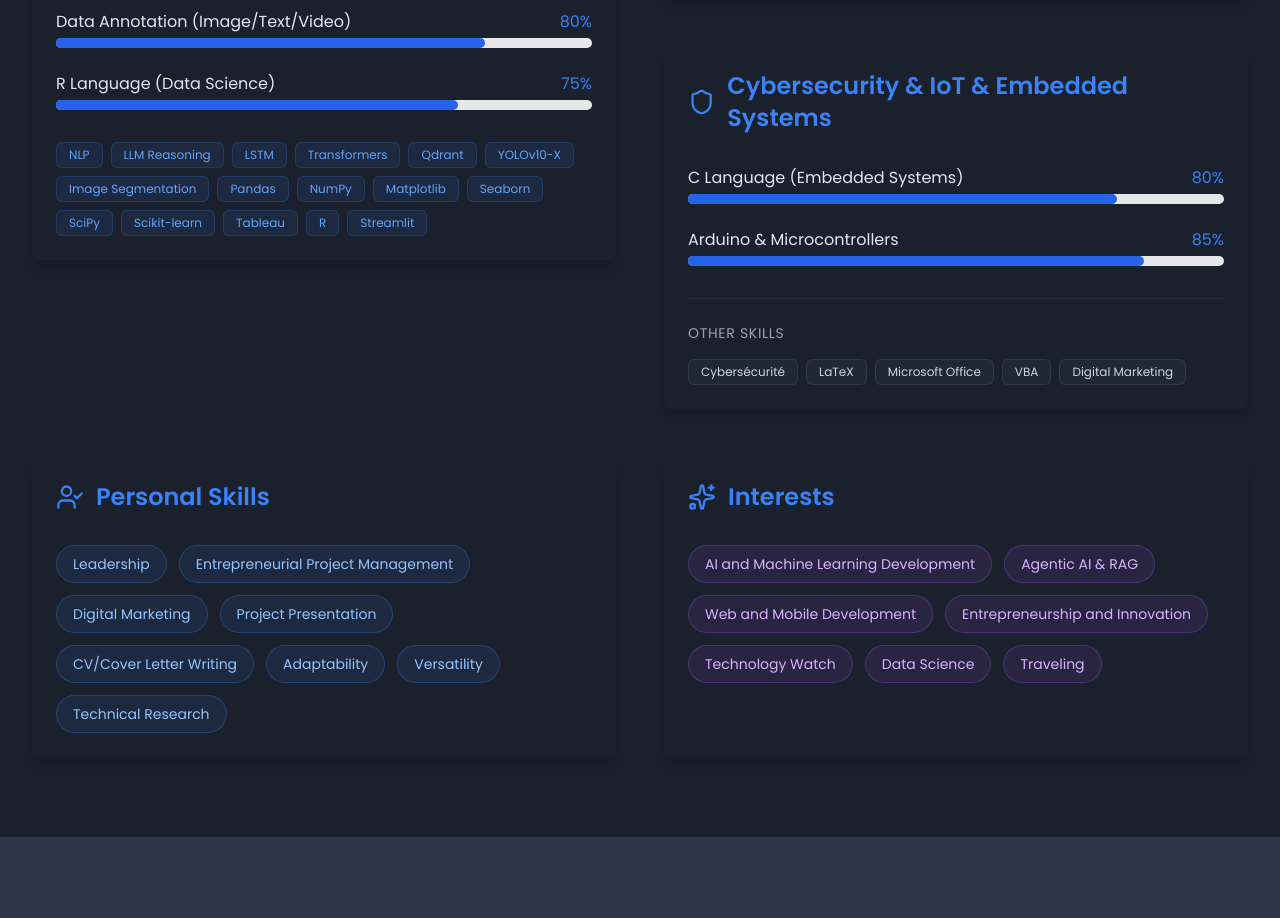
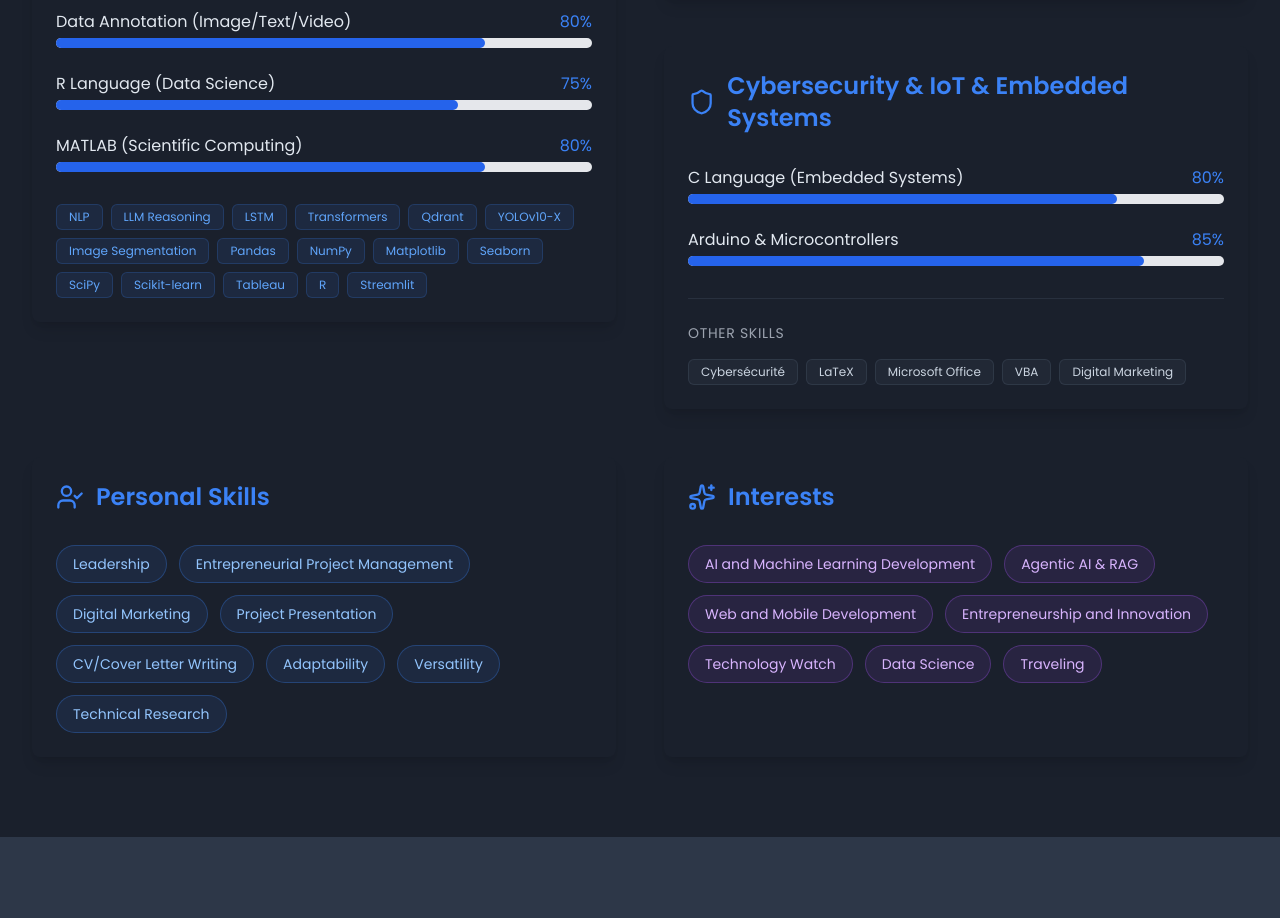
Before and after one commit to Damasoumana1/mon-portfolio, a React (Vite) app: page / in a window 1280 px wide. Shown: the part 3560-4478 px from the top of the page. Built offline with nearby package versions, Linux system fonts and the light colour scheme.

Commit message:
Update: Ajout de MATLAB dans les expertises IA & Data Science

```diff
--- a/src/components/Skills.jsx
+++ b/src/components/Skills.jsx
@@ -36,6 +36,7 @@ const Skills = () => {
         { name: getTranslation(language, 'skills.items.dataAnalysis'), level: 90 },
         { name: getTranslation(language, 'skills.items.dataAnnotation'), level: 80 },
         { name: getTranslation(language, 'skills.items.r_language'), level: 75 },
+        { name: getTranslation(language, 'skills.items.matlab'), level: 80 },
     ];
 
     const iotExpertise = [
--- a/src/translations/translations.js
+++ b/src/translations/translations.js
@@ -159,6 +159,7 @@ export const translations = {
                 arduino: "Arduino & Microcontrôleurs",
                 r_language: "Langage R (Data Science)",
                 c_language: "Langage C (Systèmes Embarqués)",
+                matlab: "MATLAB (Calcul Scientifique)",
                 iot_sim: "Wokwi / Blynk / Tinkercad",
                 cyber_best: "Sécurité & Gestion des accès",
                 marketing_digital: "Marketing Digital"
@@ -409,6 +410,7 @@ export const translations = {
                 arduino: "Arduino & Microcontrollers",
                 r_language: "R Language (Data Science)",
                 c_language: "C Language (Embedded Systems)",
+                matlab: "MATLAB (Scientific Computing)",
                 iot_sim: "Wokwi / Blynk / Tinkercad",
                 cyber_best: "Security & Access Management",
                 marketing_digital: "Digital Marketing"
```
